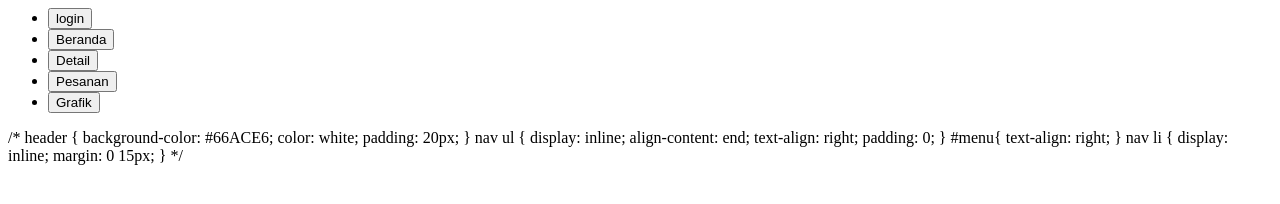
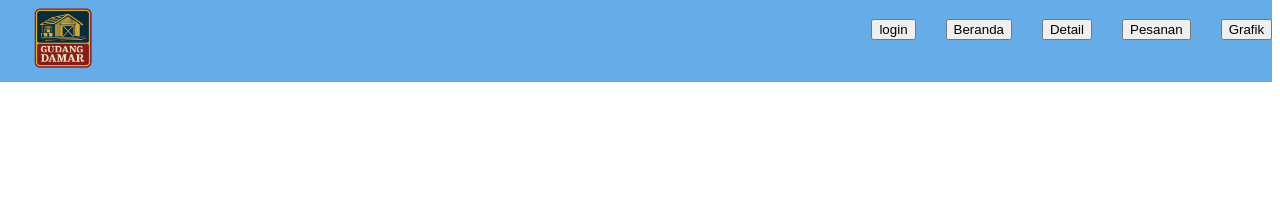
Before and after one commit to somebudi/Gudang-Damar-Aplikasi-Management-Gudang---TUBES-PBO, a website: page frontend/public/navbar.html in a window 1280 px wide. Drawn offline with Linux system fonts and the light colour scheme.

Commit message:
Nambahin CSS dan HTML Navbar

```diff
--- a/frontend/public/navbar.html
+++ b/frontend/public/navbar.html
@@ -1,4 +1,11 @@
+<!DOCTYPE html>
+<meta name="viewport" content="width=device-width, initial-scale=1">
 <nav>
+  <link rel="stylesheet" href="styles/navbar.css">
+  <header class="header">
+    <div class="logo">
+      <img src="gambar/LogoDamar.jpeg" alt="Logo" width="70" height="70">
+    </div>
     <ul>
       <li><button onclick="navigate('login')">login</button></li>
       <li><button onclick="navigate('halamanGudangBeranda')">Beranda</button></li>
@@ -6,26 +13,5 @@
       <li><button onclick="navigate('halamanGudangPesanan')">Pesanan</button></li>
       <li><button onclick="navigate('halamanGrafik')">Grafik</button></li>
     </ul>
-  </nav>
-  /*
-  header {
-      background-color: #66ACE6;
-      color: white;
-      padding: 20px;
-  }
-
-  nav ul {
-      display: inline;
-      align-content: end;
-      text-align: right;
-      padding: 0;
-  }
-  #menu{
-      text-align: right;
-  }
-
-  nav li {
-      display: inline;
-      margin: 0 15px;
-  }
-  */
+  </header>
+</nav>
--- /dev/null
+++ b/frontend/public/styles/navbar.css
@@ -0,0 +1,33 @@
+header {
+    background-color: #66ACE6;
+    padding: 5px;
+    color: white;
+    display: flex;
+    overflow: hidden;
+    margin-top: -10px;
+    margin-left: -10px;
+    white-space: nowrap;
+}
+
+.logo{
+    display: inline;
+    float: left;
+    margin-left: 25px;
+}
+
+nav ul {
+    display: flex;
+    margin-left: 60%;
+    align-content: end;
+    text-align: right;
+    padding: 0;
+}
+
+menu{
+    text-align: right;
+}
+
+nav li {
+    display: inline;
+    margin: 0 15px;
+}
```
Also changed, not shown: frontend/public/pages/halamanGudangBeranda.html (+1 -0 lines), frontend/public/gambar/LogoDamar.jpeg (added).
